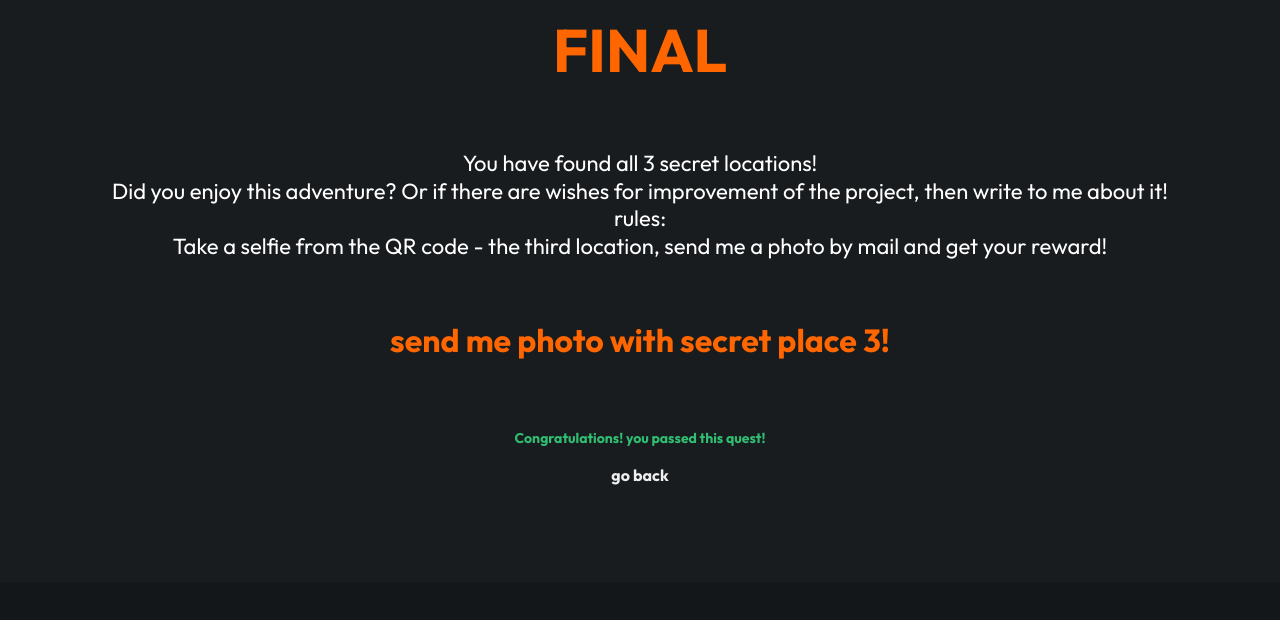
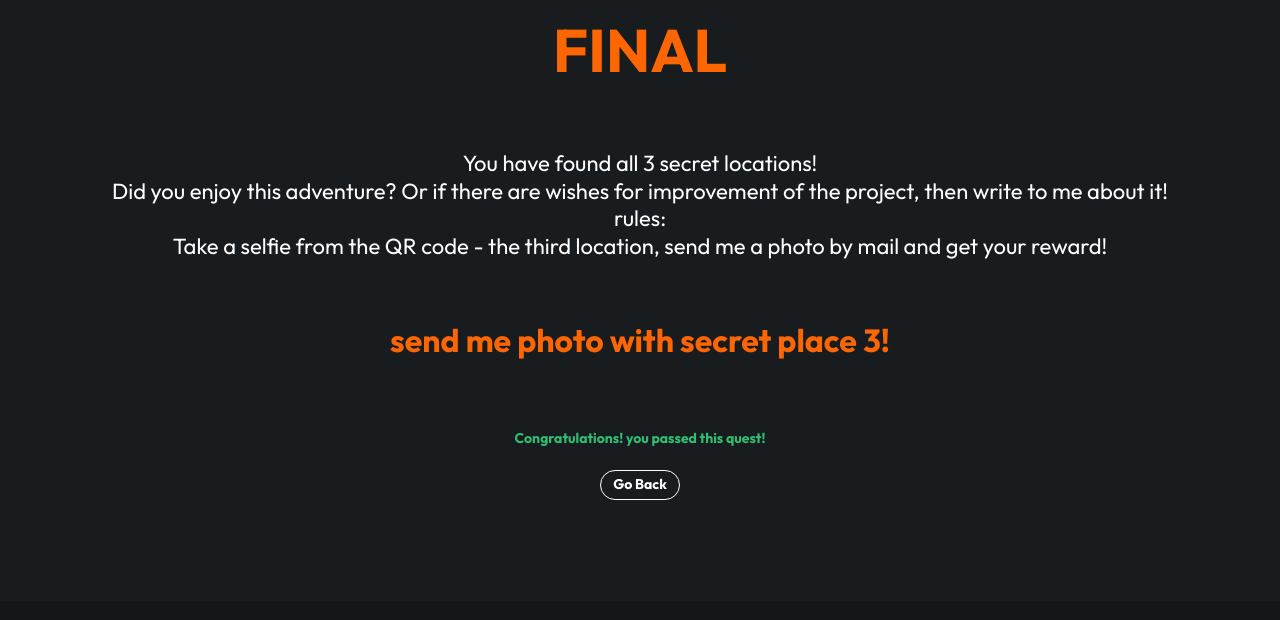
Before and after one commit to papchenko/letsfind.github.io, a plain HTML site: page final_00934571.html in a window 1280 px wide. Shown: the top 620 px of the page. Drawn offline with Linux system fonts and the light colour scheme.

Commit message:
cloned from https://github.com/papchenko/letsfind (#1)

```diff
--- a/css/general/common.css
+++ b/css/general/common.css
@@ -113,13 +113,15 @@
   }
 
 .button__back {
-  display: inline-block;
-  font-size: 16px;
-  color: var(--light-white);
-  border-radius: 40px;
-  font-weight: 700;
-  line-height: 125%; /* 20/16 */
-  margin-bottom: 0px;
+  display: block;
+  max-width: 80px;
+  margin: 5px auto;
+  padding: 5px;
+  color: #fff;
+  border: 1px solid #fff;
+  border-radius: 18px;
+  font-size: 14px;
+  text-transform:capitalize;
 }
 .button__back:hover {
   transform: scale(1.2);
```
